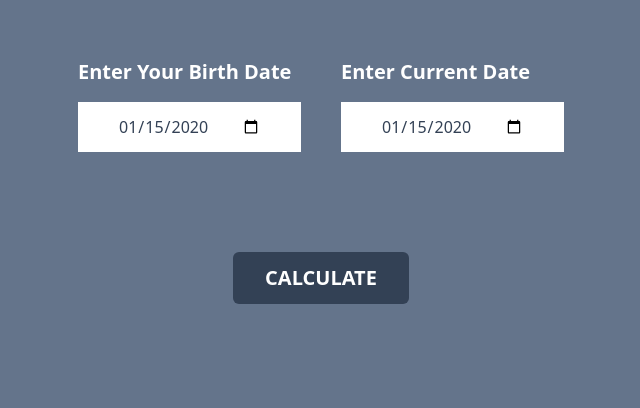
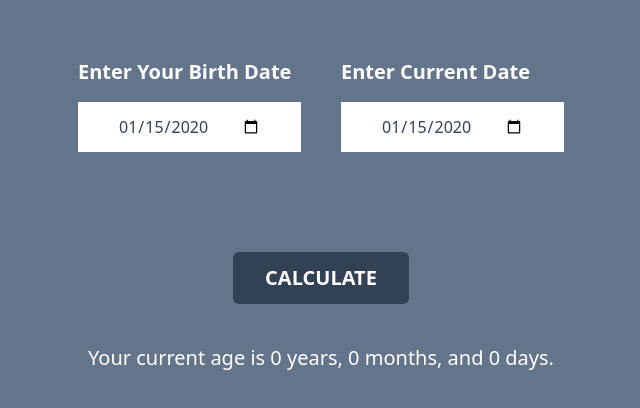
Before and after one commit to Izzah-Salam/Age_Calculator, a website built with Vite: page index.html in a window 1280 px wide. Both pictures are taken after typing "2020-01-15", "2020-01-15" into the empty fields and a click on the button "CALCULATE". Shown: the part 130-538 px from the top of the page, without its empty margins (319-959 px from the left). Built offline with nearby package versions, Linux system fonts and the light colour scheme.

Commit message:
calculate current age in javascript

```diff
--- a/index.html
+++ b/index.html
@@ -18,18 +18,16 @@
         </div>
         <div class="m-5">
           <label class="block  font-semibold  sm:text-xl text-sm  sm:mb-4  mb-3">Enter Current Date</label>
-          <input type="date" name="" id="currentDate " class="text-slate-700 md:px-10 md:py-3 sm:px-6 sm:py-2 px-4 py-2 cursor-pointer"/>
+          <input type="date" name="" id="currentDate" class="text-slate-700 md:px-10 md:py-3 sm:px-6 sm:py-2 px-4 py-2 cursor-pointer"/>
         </div>
       </div>
         <button id="btn" class="md:mt-20 sm:mt-14 mt-10 bg-slate-700 md:px-8 md:py-3 sm:text-xl px-5 py-2 text-sm font-semibold  rounded-md uppercase">Calculate</button>
-        <div id="currentAge"></div>
+        <div id="currentAge"  class="my-10 sm:text-xl text-sm hidden">Your Current Age 21 Year 6 month 3 days  </div>
       </div>
 
 
 
 
-    <script type="module" src="/main.js">
-
-    </script>
+    <script src="/main.js"> </script>
   </body>
 </html>
--- a/main.js
+++ b/main.js
@@ -0,0 +1,50 @@
+// Function to to get Calculate age
+
+function CalculateAge(){
+  // geting date from input
+  const date = document.getElementById("dateofBirth").value;
+
+  // convert input data into separate date, month and year
+  const dateofBirth = new Date(date);
+  const day = dateofBirth.getDay();
+  const month = dateofBirth.getMonth();
+  const year = dateofBirth.getFullYear();
+
+  // getting current date from input
+
+  const Currdate = document.getElementById("currentDate").value;
+  const currentDate = new Date(Currdate);
+  const currDay = currentDate.getDay();
+  const currMonth = currentDate.getMonth();
+  const currYear = currentDate.getFullYear();
+
+  // now  Calculate the Age
+
+  const DiffDay = currDay-day;
+  const DiffMonth = currMonth-month;
+  const DiffYear = currYear-year;
+
+  console.log(`Your Current Age is ${DiffYear} year ${DiffMonth} Month ${DiffDay}`);
+
+  // show calulated age as output
+
+  if(DiffYear<0){
+    document.getElementById("currentAge").innerHTML = "invalid id"
+  }
+
+  else{
+    const currentAgeElement = document.getElementById("currentAge");
+    currentAgeElement.classList.remove("hidden");
+    currentAgeElement.innerHTML = `Your current age is ${DiffYear} years, ${DiffMonth} months, and ${DiffDay} days.`;
+
+  }
+
+
+}
+
+
+// geting btn to calculate the age
+
+const CalcBtn = document.getElementById("btn")
+console.log(CalcBtn);
+CalcBtn.addEventListener("click", CalculateAge)
```
